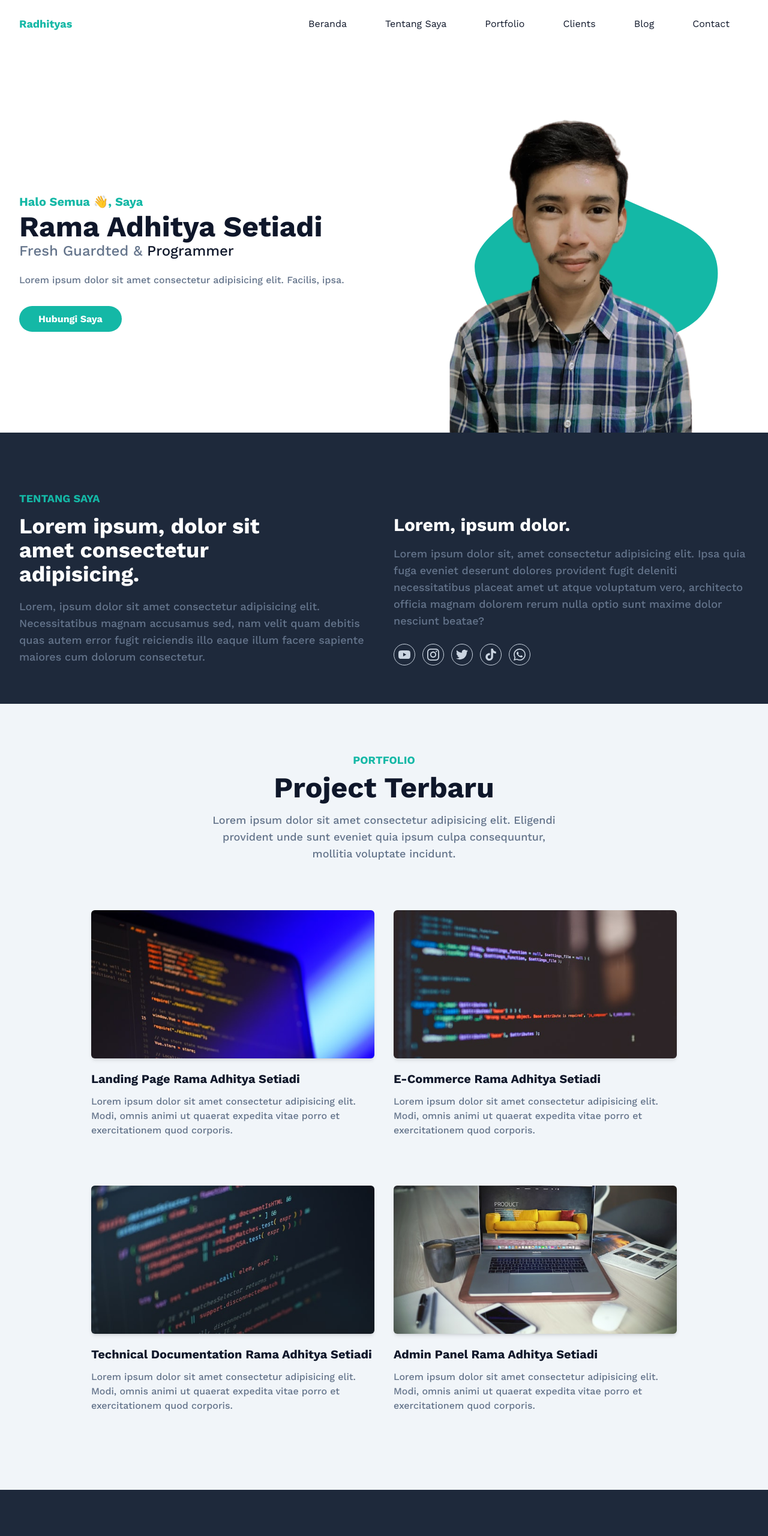
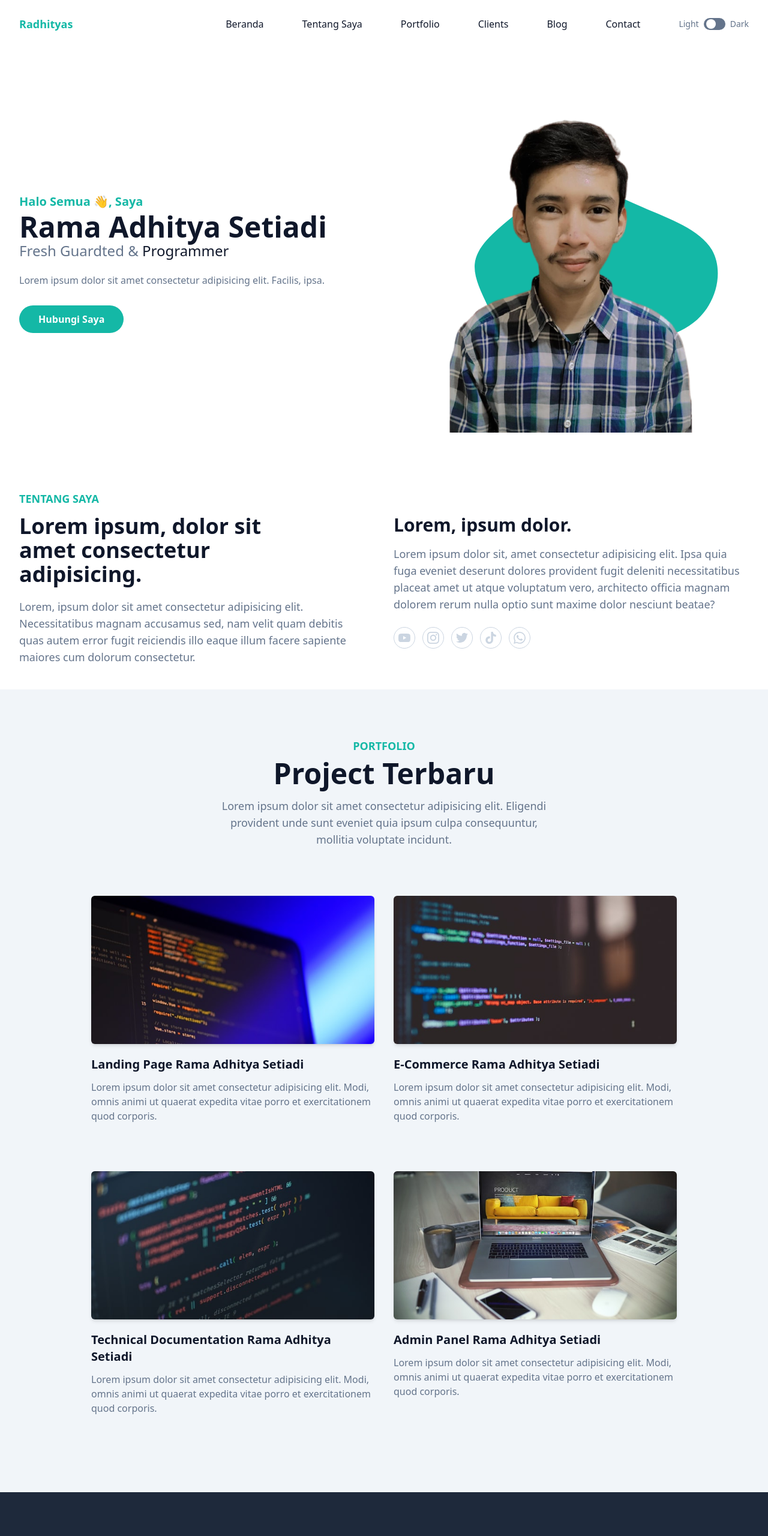
Before and after one commit to radhityas/portfolio, a website: page index.html in a window 1280 px wide. Shown: the top 2560 px of the page at 60% size. Drawn offline with nearby package versions, Linux system fonts and the light colour scheme.

Commit message:
update dark mode + perbaikan fiture

```diff
--- a/index.html
+++ b/index.html
@@ -14,7 +14,14 @@
 
     <title>Portofolio | Rama Adhitya Setiadi</title>
 
-    <link rel="stylesheet" href="dist/output.css">
+    <link rel="stylesheet" href="dist/css/final.css">
+    <script>
+        if (localStorage.theme === 'dark' || (!('theme' in localStorage) && window.matchMedia('(prefers-color-scheme: dark)').matches)) {
+            document.documentElement.classList.add('dark')
+        } else {
+            document.documentElement.classList.remove('dark')
+        }
+    </script>
 </head>
 
 <body>
@@ -33,31 +40,47 @@
                     </button>
 
                     <nav id="nav-menu"
-                        class="hidden absolute py-5 bg-white shadow-lg rounded-lg max-w-[250px] w-full right-4 top-full lg:block lg:static lg:bg-transparent lg:max-w-full lg:shadow-none lg:rounded-none transition duration-100 ease-in-out">
+                        class="hidden absolute py-5 bg-white shadow-lg rounded-lg max-w-[250px] w-full right-4 top-full lg:block lg:static lg:bg-transparent lg:max-w-full lg:shadow-none lg:rounded-none transition duration-100 ease-in-out dark:bg-dark dark:shadow-slate-500 lg:dark:bg-transparent">
                         <ul class="block lg:flex">
                             <li class="group">
                                 <a href="#home"
-                                    class="text-base text-dark py-2 mx-8 flex group-hover:text-primary">Beranda</a>
+                                    class="text-base text-dark py-2 mx-8 flex group-hover:text-primary dark:text-white">Beranda</a>
                             </li>
                             <li class="group">
                                 <a href="#about"
-                                    class="text-base text-dark py-2 mx-8 flex group-hover:text-primary">Tentang Saya</a>
+                                    class="text-base text-dark py-2 mx-8 flex group-hover:text-primary dark:text-white">Tentang
+                                    Saya</a>
                             </li>
                             <li class="group">
                                 <a href="#portfolio"
-                                    class="text-base text-dark py-2 mx-8 flex group-hover:text-primary">Portfolio</a>
+                                    class="text-base text-dark py-2 mx-8 flex group-hover:text-primary dark:text-white">Portfolio</a>
                             </li>
                             <li class="group">
                                 <a href="#clients"
-                                    class="text-base text-dark py-2 mx-8 flex group-hover:text-primary">Clients</a>
+                                    class="text-base text-dark py-2 mx-8 flex group-hover:text-primary dark:text-white">Clients</a>
                             </li>
                             <li class="group">
                                 <a href="#blog"
-                                    class="text-base text-dark py-2 mx-8 flex group-hover:text-primary">Blog</a>
+                                    class="text-base text-dark py-2 mx-8 flex group-hover:text-primary dark:text-white">Blog</a>
                             </li>
                             <li class="group">
                                 <a href="#contact"
-                                    class="text-base text-dark py-2 mx-8 flex group-hover:text-primary">Contact</a>
+                                    class="text-base text-dark py-2 mx-8 flex group-hover:text-primary dark:text-white">Contact</a>
+                            </li>
+                            <li class="flex items-center pl-8 mt-3 lg:mt-0">
+                                <div class="flex">
+                                    <span class="mr-2 text-sm text-slate-500">Light</span>
+                                    <input type="checkbox" id="dark-toggle" class="hidden">
+                                    <label for="dark-toggle">
+                                        <div
+                                            class="flex h-5 w-9 cursor-pointer items-center rounded-full bg-slate-500 p-1">
+                                            <div
+                                                class="toggle-circle h-4 w-4 rounded-full bg-white transition duration-300 ease-in-out">
+                                            </div>
+                                        </div>
+                                    </label>
+                                    <span class="ml-2 text-sm text-slate-500">Dark</span>
+                                </div>
                             </li>
                         </ul>
                     </nav>
@@ -68,14 +91,15 @@
     <!-- Header End -->
 
     <!-- Hero Section Start -->
-    <section id="home" class="pt-36">
+    <section id="home" class="pt-36 dark:bg-dark">
         <div class="container">
             <div class="flex flex-wrap">
                 <div class="w-full self-center px-4 lg:w-1/2">
                     <h1 class="text-base font-semibold text-primary md:text-xl">Halo Semua 👋, Saya <span
-                            class="block font-bold text-4xl text-dark mt-1 lg:text-5xl">Rama Adhitya Setiadi</span></h1>
+                            class="block font-bold text-4xl text-dark mt-1 lg:text-5xl dark:text-white">Rama Adhitya
+                            Setiadi</span></h1>
                     <h2 class="font-medium text-secondary text-lg mb-5 lg:text-2xl">Fresh Guardted & <span
-                            class="text-dark">Programmer</span></h2>
+                            class="text-dark dark:text-white">Programmer</span></h2>
                     <p class="font-medium text-secondary mb-10 leading-relaxed">Lorem ipsum dolor sit amet consectetur
                         adipisicing elit. Facilis, ipsa.</p>
 
@@ -86,8 +110,9 @@
 
                 <div class="w-full self-end px-4 lg:w-1/2">
                     <div class="relative mt-10 lg:mt-0 lg:right-0">
-                        <img src="dist/img/rama.png" alt="Rama Adhitya Setiadi" class="max-w-full mx-auto" />
-                        <span class="absolute -bottom-0 -z-10 left-1/2 -translate-x-1/2 md:scale-125">
+                        <img src="dist/img/rama.png" alt="Rama Adhitya Setiadi"
+                            class="max-w-full mx-auto relative z-10" />
+                        <span class="absolute -bottom-0 left-1/2 -translate-x-1/2 md:scale-125">
                             <svg width="400" height="400" viewBox="0 0 200 200" xmlns="http://www.w3.org/2000/svg">
                                 <path fill="#14b8a6"
                                     d="M39.6,-58.6C54.4,-52.1,71.5,-46.3,78.2,-34.8C84.8,-23.3,81,-6.1,70,3.9C58.9,13.8,40.5,16.5,30,22.5C19.4,28.6,16.7,38,10.9,41.8C5.2,45.6,-3.6,43.9,-12.5,41.7C-21.4,39.5,-30.4,36.8,-34.8,30.7C-39.2,24.6,-39,15.1,-42.8,4.7C-46.6,-5.8,-54.4,-17.1,-53.6,-26.8C-52.8,-36.5,-43.3,-44.5,-32.9,-53C-22.5,-61.4,-11.3,-70.3,0.6,-71.2C12.4,-72.1,24.8,-65,39.6,-58.6Z"
@@ -102,12 +127,13 @@
     <!-- Hero Section End -->
 
     <!-- About Section Start -->
-    <section id="about" class="pt-24 bg-slate-800">
+    <section id="about" class="pt-24 dark:bg-dark">
         <div class="container">
             <div class="flex flex-wrap ">
                 <div class="w-full px-4 mb-10 lg:w-1/2">
                     <h4 class="font-bold uppercase text-primary text-lg mb-3">Tentang Saya</h4>
-                    <h2 class="font-bold text-white text-3xl mb-5 max-w-md lg:text-4xl">Lorem ipsum, dolor sit amet
+                    <h2 class="font-bold text-dark text-3xl mb-5 max-w-md lg:text-4xl dark:text-white">Lorem ipsum,
+                        dolor sit amet
                         consectetur adipisicing.</h2>
                     <p class="font-medium text-base text-secondary max-w-xl lg:text-lg">Lorem, ipsum dolor sit amet
                         consectetur adipisicing elit. Necessitatibus magnam accusamus sed, nam velit quam debitis quas
@@ -115,7 +141,8 @@
                     </p>
                 </div>
                 <div class="w-full px-4 lg:w-1/2 mb-16">
-                    <h3 class="font-semibold text-white text-2xl mb-4 lg:text-3xl lg:pt-10">Lorem, ipsum dolor.</h3>
+                    <h3 class="font-semibold text-dark text-2xl mb-4 lg:text-3xl lg:pt-10 dark:text-white">Lorem, ipsum
+                        dolor.</h3>
                     <p class="font-medium text-base text-secondary mb-6 lg:text-lg">Lorem ipsum dolor sit, amet
                         consectetur adipisicing elit. Ipsa quia fuga eveniet deserunt dolores provident fugit deleniti
                         necessitatibus placeat amet ut atque voluptatum vero, architecto officia magnam dolorem rerum
@@ -183,12 +210,13 @@
     <!-- About Section End -->
 
     <!-- Portfolio Section Start -->
-    <section id="portfolio" class="pt-20 pb-16 bg-slate-100">
+    <section id="portfolio" class="pt-20 pb-16 bg-slate-100 dark:bg-slate-800">
         <div class="container">
             <div class="w-full px-4">
                 <div class="max-w-xl mx-auto text-center mb-16">
                     <h4 class="font-semibold text-lg text-primary mb-2 uppercase">Portfolio</h4>
-                    <h2 class="font-bold text-dark text-3xl mb-4 sm:text-4xl lg:text-5xl">Project Terbaru</h2>
+                    <h2 class="font-bold text-dark text-3xl mb-4 sm:text-4xl lg:text-5xl dark:text-white">Project
+                        Terbaru</h2>
                     <p class="font-medium text-md text-secondary md:text-lg">Lorem ipsum dolor sit amet consectetur
                         adipisicing elit. Eligendi provident unde sunt eveniet quia ipsum culpa consequuntur, mollitia
                         voluptate incidunt.</p>
@@ -200,7 +228,8 @@
                     <div class="rounded-md shadow-md overflow-hidden">
                         <img src="dist/img/portfolio/1.jpeg" alt="Landing Page" width="w-full" />
                     </div>
-                    <h3 class="font-semibold text-xl text-dark mt-5 mb-3">Landing Page Rama Adhitya Setiadi</h3>
+                    <h3 class="font-semibold text-xl text-dark mt-5 mb-3 dark:text-white">Landing Page Rama Adhitya
+                        Setiadi</h3>
                     <p class="font-medium text-base text-secondary">Lorem ipsum dolor sit amet consectetur adipisicing
                         elit. Modi, omnis animi ut quaerat expedita vitae porro et exercitationem quod corporis.</p>
                 </div>
@@ -208,7 +237,8 @@
                     <div class="rounded-md shadow-md overflow-hidden">
                         <img src="dist/img/portfolio/2.jpeg" alt="E-Commerce" width="w-full" />
                     </div>
-                    <h3 class="font-semibold text-xl text-dark mt-5 mb-3">E-Commerce Rama Adhitya Setiadi</h3>
+                    <h3 class="font-semibold text-xl text-dark mt-5 mb-3 dark:text-white">E-Commerce Rama Adhitya
+                        Setiadi</h3>
                     <p class="font-medium text-base text-secondary">Lorem ipsum dolor sit amet consectetur adipisicing
                         elit. Modi, omnis animi ut quaerat expedita vitae porro et exercitationem quod corporis.</p>
                 </div>
@@ -216,7 +246,8 @@
                     <div class="rounded-md shadow-md overflow-hidden">
                         <img src="dist/img/portfolio/3.jpeg" alt="Technical Documentation" width="w-full" />
                     </div>
-                    <h3 class="font-semibold text-xl text-dark mt-5 mb-3">Technical Documentation Rama Adhitya Setiadi
+                    <h3 class="font-semibold text-xl text-dark mt-5 mb-3 dark:text-white">Technical Documentation Rama
+                        Adhitya Setiadi
                     </h3>
                     <p class="font-medium text-base text-secondary">Lorem ipsum dolor sit amet consectetur adipisicing
                         elit. Modi, omnis animi ut quaerat expedita vitae porro et exercitationem quod corporis.</p>
@@ -225,7 +256,8 @@
                     <div class="rounded-md shadow-md overflow-hidden">
                         <img src="dist/img/portfolio/4.jpeg" alt="Admin Panel" width="w-full" />
                     </div>
-                    <h3 class="font-semibold text-xl text-dark mt-5 mb-3">Admin Panel Rama Adhitya Setiadi</h3>
+                    <h3 class="font-semibold text-xl text-dark mt-5 mb-3 dark:text-white">Admin Panel Rama Adhitya
+                        Setiadi</h3>
                     <p class="font-medium text-base text-secondary">Lorem ipsum dolor sit amet consectetur adipisicing
                         elit. Modi, omnis animi ut quaerat expedita vitae porro et exercitationem quod corporis.</p>
                 </div>
@@ -235,11 +267,12 @@
     <!-- Portfolio Section End -->
 
     <!-- Client Section Start -->
-    <section id="clients" class="pt-20 pb-16 bg-slate-800">
+    <section id="clients" class="pt-20 pb-16 bg-slate-800 dark:bg-slate-300">
         <div class="w-full px-4">
             <div class="mx-auto text-center mb-16">
                 <h4 class="font-semibold text-lg text-primary mb-2 uppercase">Clients</h4>
-                <h2 class="font-bold text-white text-3xl mb-4 sm:text-4xl lg:text-5xl">Yang Pernah Bekerja Sama</h2>
+                <h2 class="font-bold text-white text-3xl mb-4 sm:text-4xl lg:text-5xl dark:text-dark">Yang Pernah
+                    Bekerja Sama</h2>
                 <p class="font-medium text-md text-secondary md:text-lg">Lorem ipsum, dolor sit amet consectetur
                     adipisicing elit. Quo, rem architecto. Ducimus?</p>
             </div>
@@ -268,11 +301,12 @@
     <!-- Client Section End -->
 
     <!-- Blog Section Start -->
-    <section id="blog" class="pt-20 pb-16 bg-slate-100">
+    <section id="blog" class="pt-20 pb-16 bg-slate-100 dark:bg-dark">
         <div class="w-full px-4">
             <div class="max-w-xl mx-auto text-center mb-16">
                 <h4 class="font-semibold text-lg text-primary mb-2 uppercase">Blog</h4>
-                <h2 class="font-bold text-dark text-3xl mb-4 sm:text-4xl lg:text-5xl">Tulisan Terkini</h2>
+                <h2 class="font-bold text-dark text-3xl mb-4 sm:text-4xl lg:text-5xl dark:text-white">Tulisan Terkini
+                </h2>
                 <p class="font-medium text-md text-secondary md:text-lg">Lorem ipsum dolor sit amet, consectetur
                     adipisicing elit. Nemo dolores adipisci consequatur consequuntur.</p>
             </div>
@@ -280,11 +314,11 @@
 
         <div class="flex flex-wrap">
             <div class="w-full px-4 lg:w-1/2 xl:w-1/3">
-                <div class="bg-white rounded-xl shadow-lg overflow-hidden mb-10">
+                <div class="bg-white rounded-xl shadow-lg overflow-hidden mb-10 dark:bg-slate-800">
                     <img src="https://source.unsplash.com/360x200?programming" alt="Programming" class="w-full" />
                     <div class="py-8 px-6">
                         <h3><a href="#"
-                                class="block mb-3 font-semibold text-xl text-dark hover:text-primary truncate">Tips
+                                class="block mb-3 font-semibold text-xl text-dark hover:text-primary truncate dark:text-white">Tips
                                 Belajar Programming</h3></a>
                         <p class="font-medium text-base text-secondary mb-6">Lorem ipsum dolor sit amet consectetur,
                             adipisicing elit. Ad reiciendis exercitationem ipsam est fugiat quisquam.</p>
@@ -295,12 +329,12 @@
                 </div>
             </div>
             <div class="w-full px-4 lg:w-1/2 xl:w-1/3">
-                <div class="bg-white rounded-xl shadow-lg overflow-hidden mb-10">
+                <div class="bg-white rounded-xl shadow-lg overflow-hidden mb-10 dark:bg-slate-800">
                     <img src="https://source.unsplash.com/360x200?mechanical+keyboard" alt="Mechanical Keyboard"
                         class="w-full" />
                     <div class="py-8 px-6">
                         <h3><a href="#"
-                                class="block mb-3 font-semibold text-xl text-dark hover:text-primary truncate">Review
+                                class="block mb-3 font-semibold text-xl text-dark hover:text-primary truncate dark:text-white">Review
                                 Keyboard GMMK Pro</h3></a>
                         <p class="font-medium text-base text-secondary mb-6">Lorem ipsum dolor sit amet, consectetur
                             adipisicing elit. Blanditiis, similique.</p>
@@ -311,11 +345,11 @@
                 </div>
             </div>
             <div class="w-full px-4 lg:w-1/2 xl:w-1/3">
-                <div class="bg-white rounded-xl shadow-lg overflow-hidden mb-10">
+                <div class="bg-white rounded-xl shadow-lg overflow-hidden mb-10 dark:bg-slate-800">
                     <img src="https://source.unsplash.com/360x200?coffee" alt="Coffe" class="w-full" />
                     <div class="py-8 px-6">
                         <h3><a href="#"
-                                class="block mb-3 font-semibold text-xl text-dark hover:text-primary truncate">Menikmati
+                                class="block mb-3 font-semibold text-xl text-dark hover:text-primary truncate dark:text-white">Menikmati
                                 Secangkir Kopi</h3></a>
                         <p class="font-medium text-base text-secondary mb-6">Lorem ipsum dolor sit amet consectetur
                             adipisicing elit. Velit deleniti placeat sunt voluptatibus, nisi vitae iste.</p>
@@ -330,12 +364,13 @@
     <!-- Blog Section End -->
 
     <!-- Contact Section Start -->
-    <section id="contact" class="pt-20 pb-16">
+    <section id="contact" class="pt-20 pb-16 dark:bg-slate-800">
         <div class="container">
             <div class="w-full px-4">
                 <div class="max-w-xl mx-auto text-center mb-16">
                     <h4 class="font-semibold text-lg text-primary mb-2 uppercase">Contact</h4>
-                    <h2 class="font-bold text-dark text-3xl mb-4 sm:text-4xl lg:text-5xl">Hubungi Saya</h2>
+                    <h2 class="font-bold text-dark text-3xl mb-4 sm:text-4xl lg:text-5xl dark:text-white">Hubungi Saya
+                    </h2>
                     <p class="font-medium text-md text-secondary md:text-lg">Lorem ipsum, dolor sit amet consectetur
                         adipisicing elit. Amet, maxime.</p>
                 </div>
@@ -383,13 +418,17 @@
                     <h3 class="font-semibold text-xl text-white mb-4">Kategori Tulisan</h3>
                     <ul class="text-slate-300">
                         <li>
-                            <a href="#" class="inline-block text-base hover:text-primary transition duration-300 mb-3">Programming</a>
+                            <a href="#"
+                                class="inline-block text-base hover:text-primary transition duration-300 mb-3">Programming</a>
                         </li>
                         <li>
-                            <a href="#" class="inline-block text-base hover:text-primary transition duration-300 mb-3">Teknologi</a>
+                            <a href="#"
+                                class="inline-block text-base hover:text-primary transition duration-300 mb-3">Teknologi</a>
                         </li>
                         <li>
-                            <a href="#" class="inline-block text-base hover:text-primary transition duration-300 mb-3">Gaya Hidup</a>
+                            <a href="#"
+                                class="inline-block text-base hover:text-primary transition duration-300 mb-3">Gaya
+                                Hidup</a>
                         </li>
                     </ul>
                 </div>
@@ -397,22 +436,29 @@
                     <h3 class="font-semibold text-xl text-white mb-4">Tautan</h3>
                     <ul class="text-slate-300">
                         <li>
-                            <a href="#home" class="inline-block text-base hover:text-primary transition duration-300 mb-3">Beranda</a>
+                            <a href="#home"
+                                class="inline-block text-base hover:text-primary transition duration-300 mb-3">Beranda</a>
                         </li>
                         <li>
-                            <a href="#about" class="inline-block text-base hover:text-primary transition duration-300 mb-3">Tentang Saya</a>
+                            <a href="#about"
+                                class="inline-block text-base hover:text-primary transition duration-300 mb-3">Tentang
+                                Saya</a>
                         </li>
                         <li>
-                            <a href="#portfolio" class="inline-block text-base hover:text-primary transition duration-300 mb-3">Portfolio</a>
+                            <a href="#portfolio"
+                                class="inline-block text-base hover:text-primary transition duration-300 mb-3">Portfolio</a>
                         </li>
                         <li>
-                            <a href="#clients" class="inline-block text-base hover:text-primary transition duration-300 mb-3">Clients</a>
+                            <a href="#clients"
+                                class="inline-block text-base hover:text-primary transition duration-300 mb-3">Clients</a>
                         </li>
                         <li>
-                            <a href="#blog" class="inline-block text-base hover:text-primary transition duration-300 mb-3">Blog</a>
+                            <a href="#blog"
+                                class="inline-block text-base hover:text-primary transition duration-300 mb-3">Blog</a>
                         </li>
                         <li>
-                            <a href="#contact" class="inline-block text-base hover:text-primary transition duration-300 mb-3">Contact</a>
+                            <a href="#contact"
+                                class="inline-block text-base hover:text-primary transition duration-300 mb-3">Contact</a>
                         </li>
                     </ul>
                 </div>
@@ -475,12 +521,23 @@
                         </svg>
                     </a>
                 </div>
-                <p class="font-medium text-xs text-slate-500 text-center">Dibuat Dengan <span class="text-pink-500">❤️</span> Oleh <a href="https://instagram.com/radhityas_" target="_blank" class="font-bold text-primary hover:opacity-80 transition duration-300">Rama Adhitya Setiadi</a>, Menggunakan <a href="https://tailwindcss.com" target="_blank" class="font-bold text-sky-500 hover:opacity-80 transition duration-300">Tailwind CSS</a></p>
+                <p class="font-medium text-xs text-slate-500 text-center">Dibuat Dengan <span
+                        class="text-pink-500">❤️</span> Oleh <a href="https://instagram.com/radhityas_" target="_blank"
+                        class="font-bold text-primary hover:opacity-80 transition duration-300">Rama Adhitya
+                        Setiadi</a>, Menggunakan <a href="https://tailwindcss.com" target="_blank"
+                        class="font-bold text-sky-500 hover:opacity-80 transition duration-300">Tailwind CSS</a></p>
             </div>
         </div>
     </footer>
     <!-- Footer End -->
 
+    <!-- Back to top start -->
+    <a href="#home" id="to-top"
+        class="hidden fixed bottom-4 right-4 z-[9999] h-14 w-14 rounded-full bg-primary p-4 items-center justify-center hover:animate-pulse">
+        <span class="mt-2 block h-5 w-5 rotate-45 border-t-2 border-l-2"></span>
+    </a>
+    <!-- Back to top end -->
+
     <script src="dist/js/script.js"></script>
 </body>
 
--- a/package.json
+++ b/package.json
@@ -5,12 +5,15 @@
   "main": "index.js",
   "scripts": {
     "dev": "npx tailwindcss -i ./src/input.css -o ./dist/output.css --watch",
+    "mini": "npx tailwindcss -o ./dist/css/final.css --minify",
     "test": "echo \"Error: no test specified\" && exit 1"
   },
   "keywords": [],
   "author": "",
   "license": "ISC",
   "devDependencies": {
+    "prettier": "^2.8.3",
+    "prettier-plugin-tailwindcss": "^0.2.1",
     "tailwindcss": "^3.2.4"
   }
 }
--- a/tailwind.config.js
+++ b/tailwind.config.js
@@ -1,6 +1,7 @@
 /** @type {import('tailwindcss').Config} */
 module.exports = {
   content: ['index.html'],
+  darkMode: 'class',
   theme: {
     container: {
       center: true,
```
Also changed, not shown: src/input.css (+6 -3 lines), dist/css/final.css (added), dist/js/script.js, dist/output.css, 1 other file.
